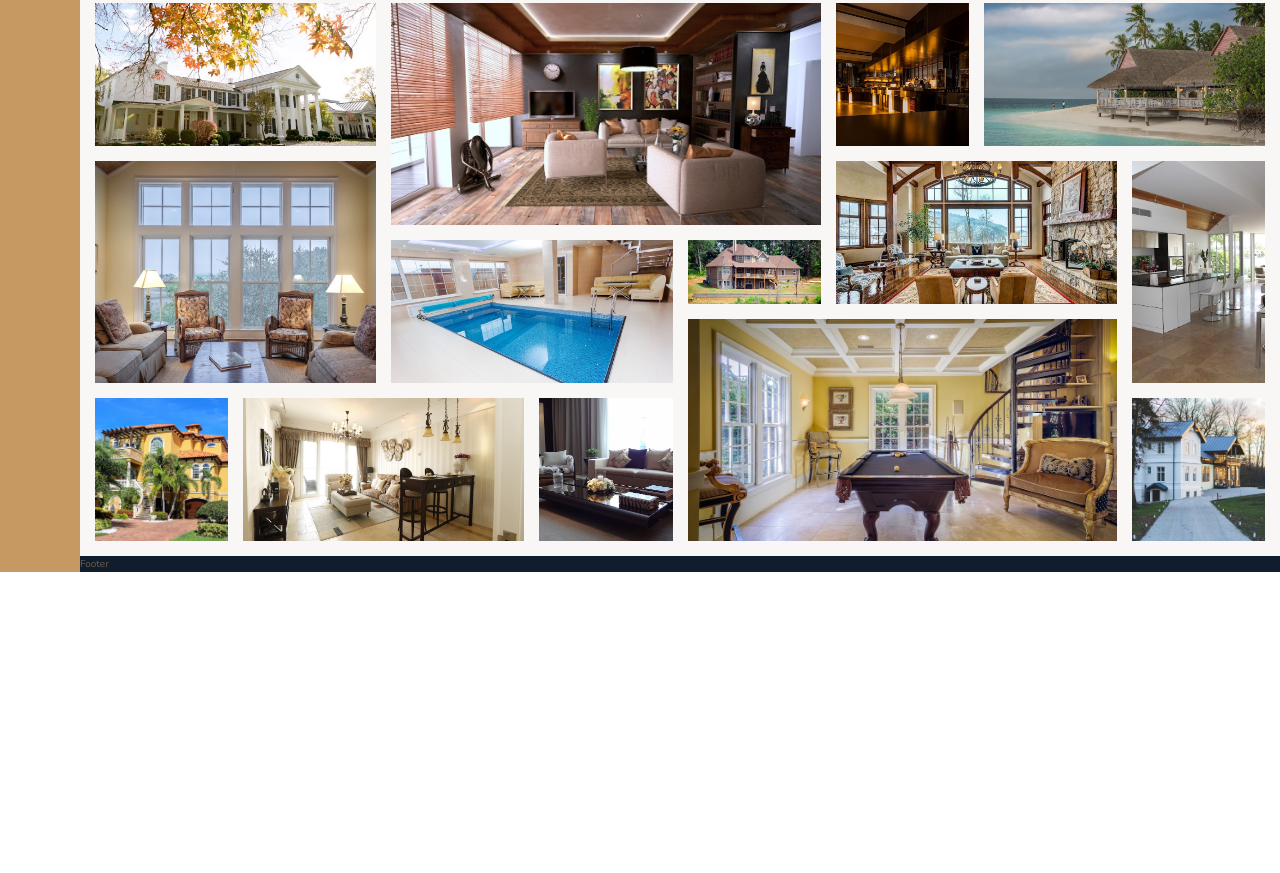
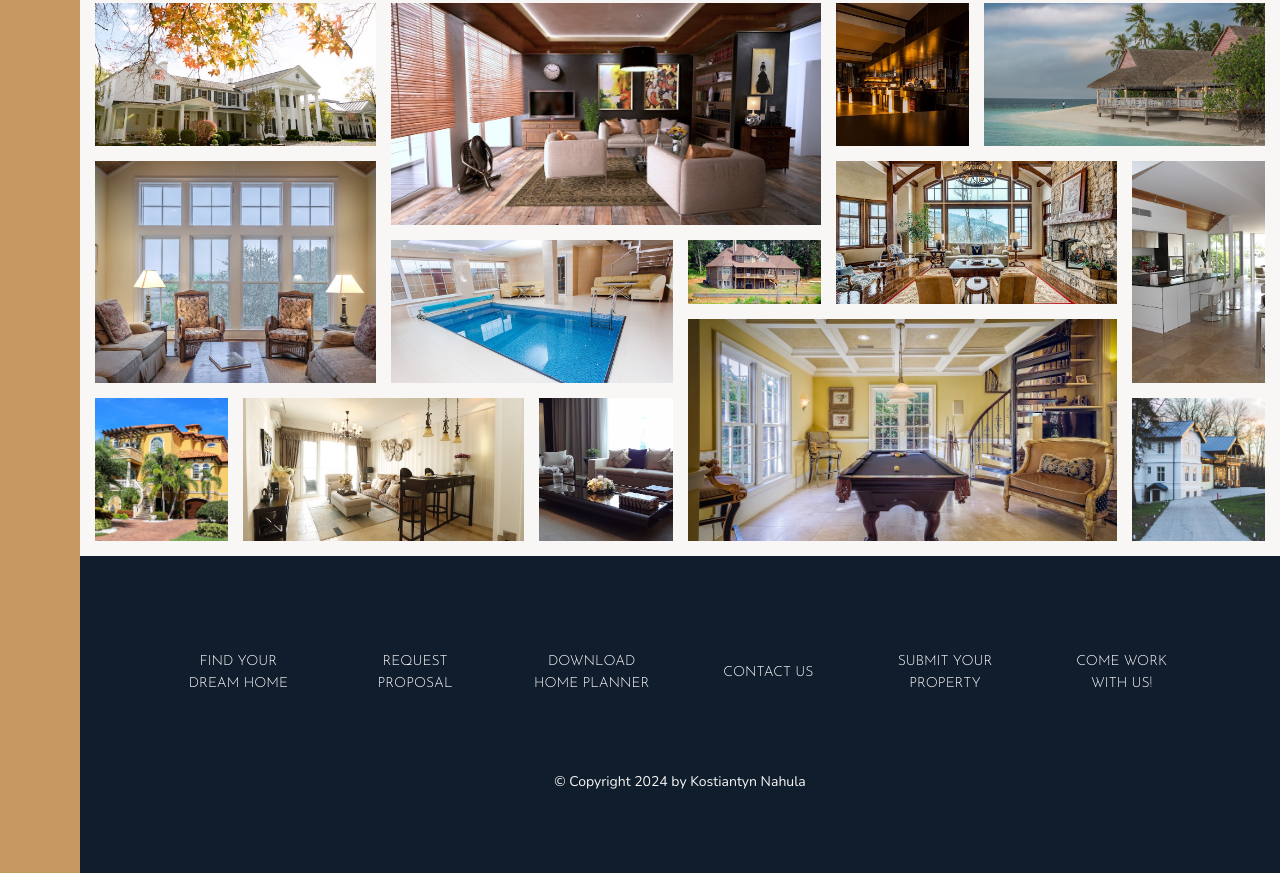
Before and after one commit to kostiantynnahula/nexter-sass, a website: page index.html in a window 1280 px wide. Shown: the part 2963-3836 px from the top of the page. Before the commit the page ends 3535 px from the top, so only its background shows below. Drawn offline with nearby package versions, Linux system fonts and the light colour scheme.

Commit message:
Implemented the Footer section

```diff
--- a/index.html
+++ b/index.html
@@ -328,7 +328,17 @@
     </section>
 
     <footer class="footer">
-      Footer
+      <ul class="nav">
+        <li class="nav__item"><a href="#" class="nav__link">Find your dream home</a></li>
+        <li class="nav__item"><a href="#" class="nav__link">Request proposal</a></li>
+        <li class="nav__item"><a href="#" class="nav__link">Download home planner</a></li>
+        <li class="nav__item"><a href="#" class="nav__link">Contact us</a></li>
+        <li class="nav__item"><a href="#" class="nav__link">Submit your property</a></li>
+        <li class="nav__item"><a href="#" class="nav__link">Come work with us!</a></li>
+      </ul>
+      <p class="copyright">
+        &copy; Copyright 2024 by Kostiantyn Nahula
+      </p>
     </footer>
   </body>
 </html>
--- a/sass/_footer.scss
+++ b/sass/_footer.scss
@@ -1,5 +1,42 @@
 .footer {
   background-color: $color-secondary;
+  grid-column: full-start / full-end;
+  padding: 8rem;
+}
 
-  grid-column: full-start / full-end;
+.nav {
+  list-style: none;
+  display: grid;
+  grid-template-columns: repeat(6, minmax(15rem, 1fr));
+  grid-gap: 2rem;
+  align-items: center;
+
+  &__link:link,
+  &__link:visited {
+    font-size: 1.4rem;
+    color: #fff;
+    text-decoration: none;
+    font-family: $font-display;
+    text-transform: uppercase;
+    text-align: center;
+    padding: 1.5rem;
+    display: block;
+    transition: all 0.3s;
+
+  }
+
+  &__link:hover,
+  &__link:active {
+    background-color: rgba(#fff, 0.05);
+  }
+
 }
+
+.copyright {
+  font-size: 1.4rem;
+  color: $color-grey-light-1;
+  margin: 0 auto;
+  margin-top: 6rem;
+  text-align: center;
+  width: 70%;
+}
```
Also changed, not shown: css/style.css.
